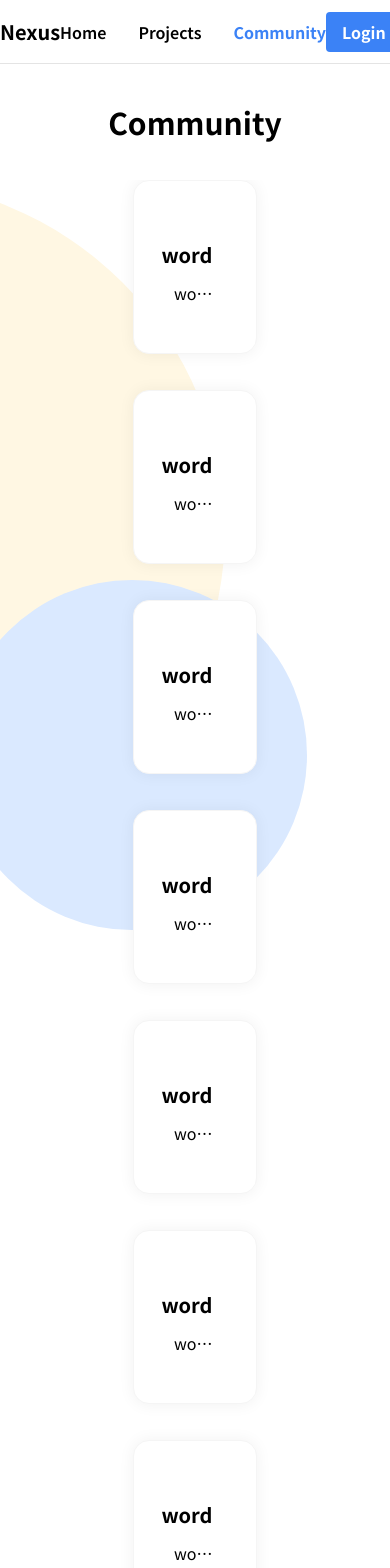
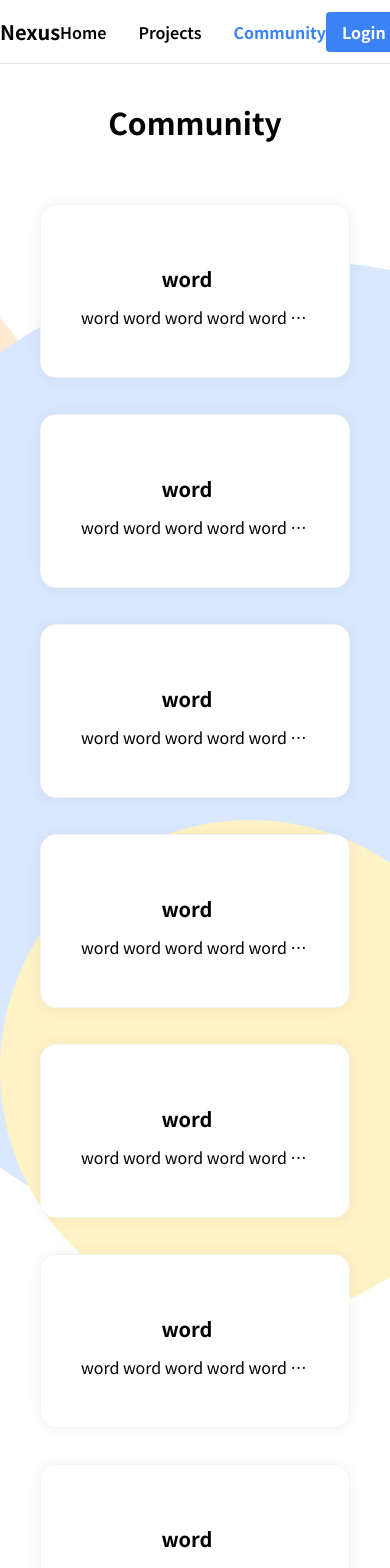
Before and after one commit to wwwcomcomcomcom/nexus-fe, a React (Vite) app: page /posts in a window 390 px wide. Shown: the top 1568 px of the page. Built offline with nearby package versions, Linux system fonts and the light colour scheme.

Commit message:
+ scroll animation + infinity scroll + responsive content width

```diff
--- a/src/component/PostList.tsx
+++ b/src/component/PostList.tsx
@@ -1,11 +1,15 @@
 import PostCard from "./projectCard/PostCard";
-import { useEffect, useRef, useState } from "react";
+import { MutableRefObject, useEffect, useState } from "react";
 import Loading from "./Loading.tsx";
 import { getAllPostEntity } from "../shared/apiMockup.ts";
 import { useScroll, useMotionValueEvent } from "framer-motion";
 import { PostEntity } from "../entity/PostEntity.ts";
-
-export default function PostList() {
+import { motion, useMotionValue } from "framer-motion";
+export default function PostList({
+  scrollRef,
+}: {
+  scrollRef: MutableRefObject<null | HTMLDivElement>;
+}) {
   const [isloading, setLoading] = useState(true);
   const [posts, setPosts] = useState<PostEntity[]>([]);
 
@@ -19,14 +23,26 @@ export default function PostList() {
     //   setLoading(false);
     // });
   }
+  function resetScroll() {
+    window.scrollTo(0, 0);
+  }
 
-  // eslint-disable-next-line react-hooks/exhaustive-deps
-  useEffect(loadPosts, []);
+  useEffect(() => {
+    loadPosts();
+    resetScroll();
+    // eslint-disable-next-line react-hooks/exhaustive-deps
+  }, []);
 
-  const scrollRef = useRef(null);
-  const { scrollYProgress } = useScroll({ container: scrollRef });
-  useMotionValueEvent(scrollYProgress, "change", (latest) => {
-    if (latest >= 1) loadPosts();
+  const { scrollY } = useScroll();
+  const translateY1 = useMotionValue(0);
+  const translateY2 = useMotionValue(0);
+  const translateY3 = useMotionValue(0);
+  useMotionValueEvent(scrollY, "change", (latest) => {
+    translateY1.set(latest + 5000 * sinPulse(latest / 2000));
+    translateY2.set(latest + 2500 * -sinPulse(latest / 3000));
+    translateY3.set(latest + 3000 * sinPulse(latest / 2000));
+
+    if (scrollRef.current!.scrollHeight - latest < 1100) loadPosts();
   });
 
   return (
@@ -34,19 +50,35 @@ export default function PostList() {
       className="flex flex-1 overflow-x-hidden place-content-center"
       ref={scrollRef}
     >
-      <div className="container grid gap-4 px-4 md:gap-8 md:px-6 w-[40%] z-10 relative">
-        <div className="w-[700px] h-[700px] bg-[#FFF7E3] rounded-full absolute top-0 -translate-x-[37rem] z-0"></div>
-        <div className="w-[350px] h-[350px] bg-[#DAE9FF] rounded-full absolute top-[400px] -translate-x-[10rem] z-0"></div>
-        {/* <div className="w-[700px] h-[700px] bg-[#E5AAB4] rounded-full absolute top-[800px] -translate-x-[37rem] z-0"></div> */}
-        <div className="w-[700px] h-[700px] bg-[#FFF7E3] rounded-full absolute top-[900px] translate-x-[40rem] z-0"></div>
-
-        <div className="grid grid-cols-1 gap-9 relative z-10 ">
-          {posts.map((post) => (
-            <PostCard key={post.id} post={post} />
-          ))}
+      <div className="grid w-full relative">
+        <div className="w-full h-full absolute overflow-hidden">
+          <motion.div
+            className="w-[800px] h-[800px] bg-[#feead2] rounded-full absolute right-3/4"
+            style={{ translateY: translateY1 }}
+          ></motion.div>
+          <motion.div
+            className="w-[1000px] h-[1000px] bg-[#d9e7ff] rounded-full absolute top-[5rem] -right-[25rem] z-0"
+            style={{ translateY: translateY2 }}
+          ></motion.div>
+          <motion.div
+            className="w-[500px] h-[500px] bg-[#fff3c5] rounded-full absolute top-[40rem] right- z-0"
+            style={{ translateY: translateY3 }}
+          ></motion.div>
         </div>
-        {isloading ? <Loading /> : null}
+        <div className="grid px-10 py-6 md:gap-8 justify-center w-full place-items-center">
+          <div className="grid grid-cols-1 gap-9 relative z-10 w-full max-w-screen-md">
+            {posts.map((post) => (
+              <PostCard key={post.id} post={post} />
+            ))}
+          </div>
+          {isloading ? <Loading /> : null}
+        </div>
       </div>
     </main>
   );
 }
+
+function sinPulse(x: number) {
+  const pulse = Math.ceil(Math.cos(x)) * 2 - 1;
+  return (Math.sin(x) * pulse) / 2;
+}
--- a/src/page/PostListPage.tsx
+++ b/src/page/PostListPage.tsx
@@ -1,11 +1,12 @@
 import { useNavigate } from "react-router-dom";
 import { useUserStore } from "../shared/userStore";
 import PostList from "../component/PostList";
+import { useRef } from "react";
 
 export default function PostListPage() {
   const userStore = useUserStore();
   const navigate = useNavigate();
-
+  const scrollRef = useRef(null);
   return (
     <div className="flex flex-col w-full h-full ">
       <div className="flex flex-row w-full px-10 place-content-between justify-center ">
@@ -21,7 +22,7 @@ export default function PostListPage() {
           </div>
         )}
       </div>
-      <PostList />
+      <PostList scrollRef={scrollRef} />
     </div>
   );
 }
```
